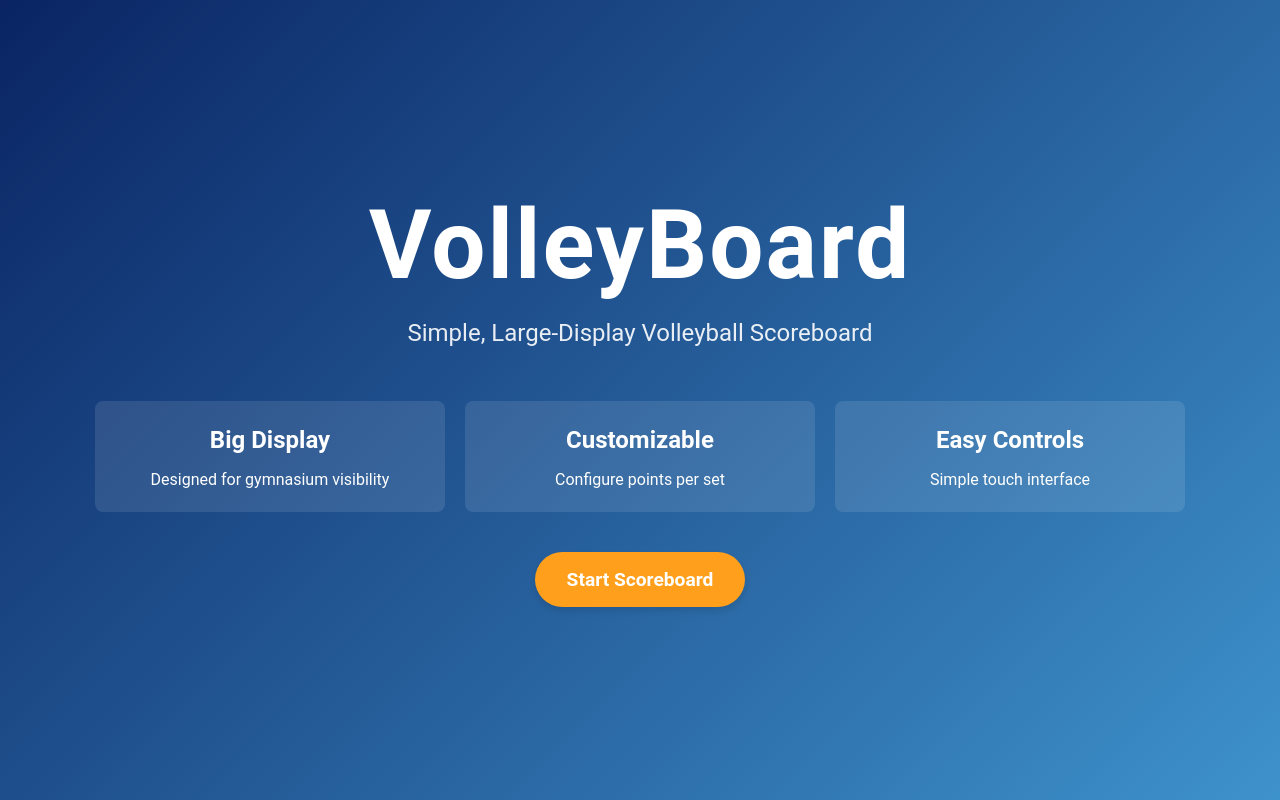
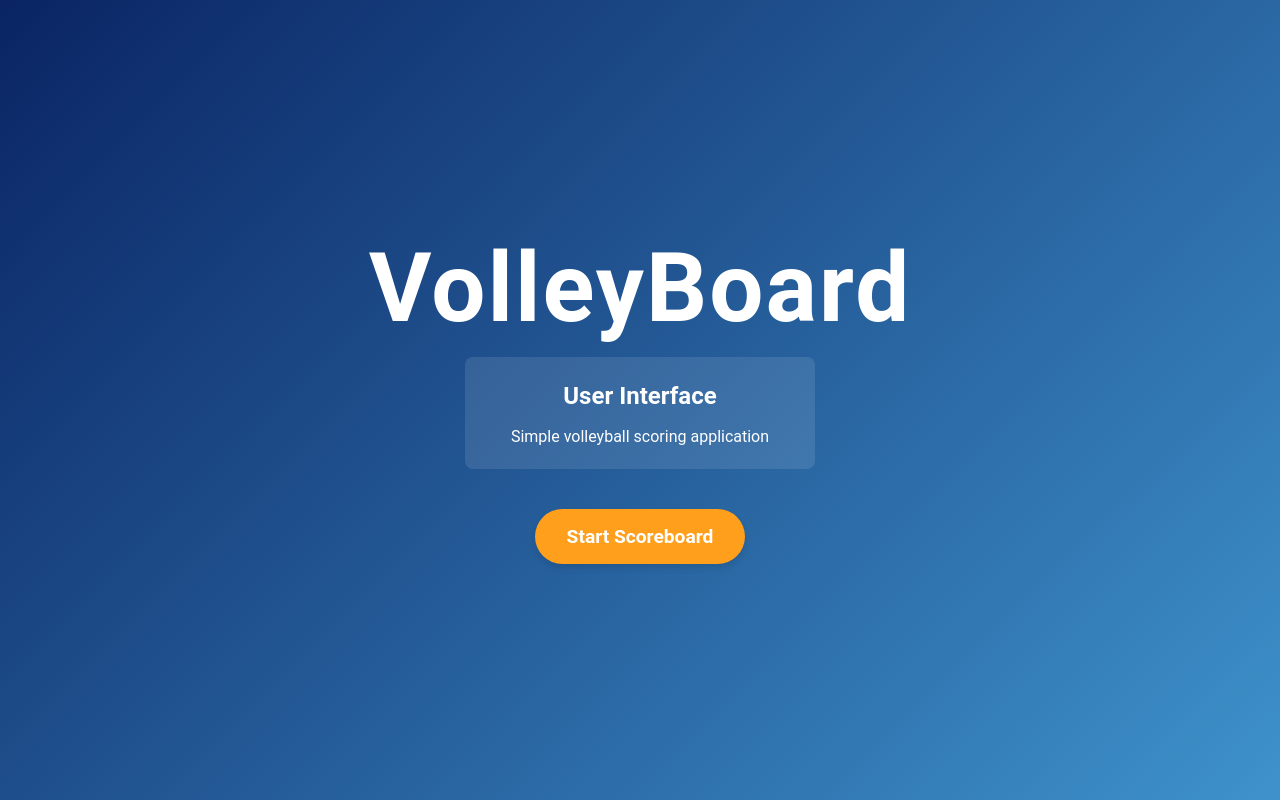
Before and after one commit to ukpatell/volleyboard, a React (Vite) app in the folder frontend/: page /scoreboard in a window 1280 px wide. Built offline with nearby package versions, Linux system fonts and the light colour scheme.

Commit message:
fixing load

```diff
--- a/frontend/index.html
+++ b/frontend/index.html
@@ -3,7 +3,7 @@
   <head>
     <meta charset="UTF-8" />
     <link rel="icon" type="image/svg+xml" href="/vite.svg" />
-    <meta name="viewport" content="width=device-width, initial-scale=1.0, maximum-scale=1.0, user-scalable=no" />
+    <meta name="viewport" content="width=device-width, initial-scale=1.0, maximum-scale=1.0, user-scalable=yes" />
     <title>Volleyball App</title>
   </head>
   <body>
--- a/frontend/src/pages/App.jsx
+++ b/frontend/src/pages/App.jsx
@@ -14,20 +14,12 @@
     <div className="landing-page">
       <div className="landing-content">
         <h1>VolleyBoard</h1>
-        <p className="tagline">Simple, Large-Display Volleyball Scoreboard</p>
+        {/* <p className="tagline"> </p> */}
 
         <div className="features">
           <div className="feature">
-            <h3>Big Display</h3>
-            <p>Designed for gymnasium visibility</p>
-          </div>
-          <div className="feature">
-            <h3>Customizable</h3>
-            <p>Configure points per set</p>
-          </div>
-          <div className="feature">
-            <h3>Easy Controls</h3>
-            <p>Simple touch interface</p>
+            <h3>User Interface</h3>
+            <p>Simple volleyball scoring application</p>
           </div>
         </div>
 
```
